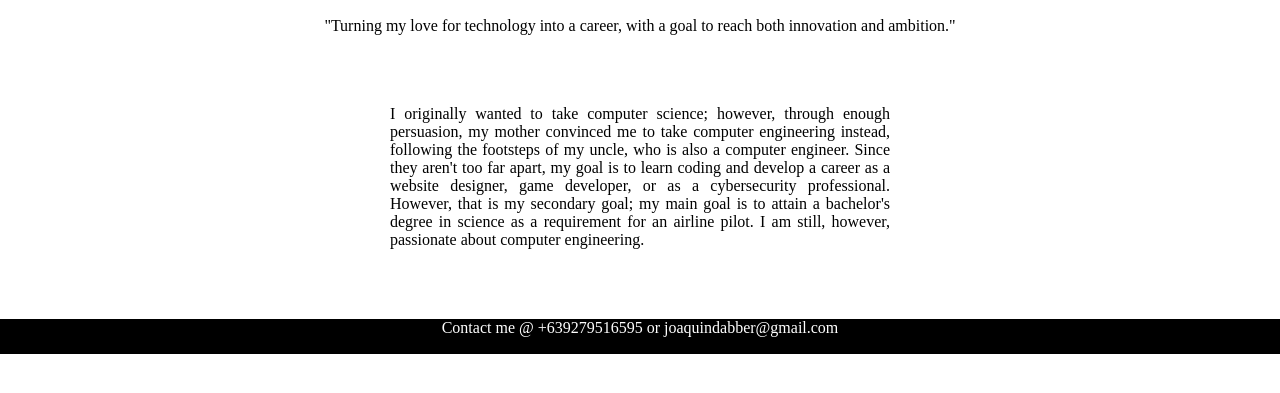
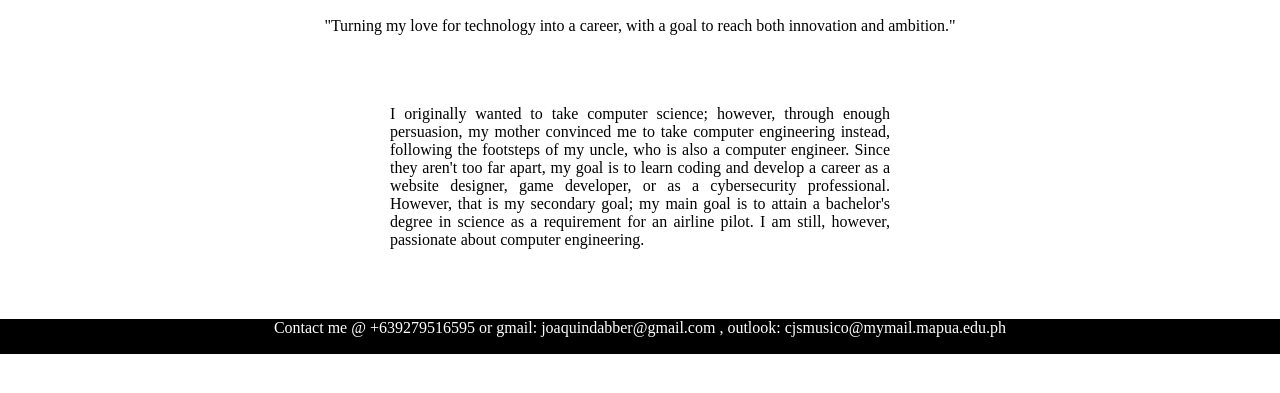
Before and after one commit to joaquindabber-alt/myportfolio, a plain HTML site: page index.html in a window 1280 px wide. Shown: the part 395-788 px from the top of the page. Drawn offline with Linux system fonts and the light colour scheme.

Commit message:
Revise index.html for footer and HTML structure
Updated footer contact information and fixed HTML structure.

```diff
--- a/index.html
+++ b/index.html
@@ -27,5 +27,4 @@
 </div>
     </body>
 
-    <footer><p>Contact me @ +639279516595 or joaquindabber@gmail.com</p></footer>
-</html>
+<footer><p>Contact me @ +639279516595 or gmail: joaquindabber@gmail.com , outlook: cjsmusico@mymail.mapua.edu.ph</p></footer></html>
```
